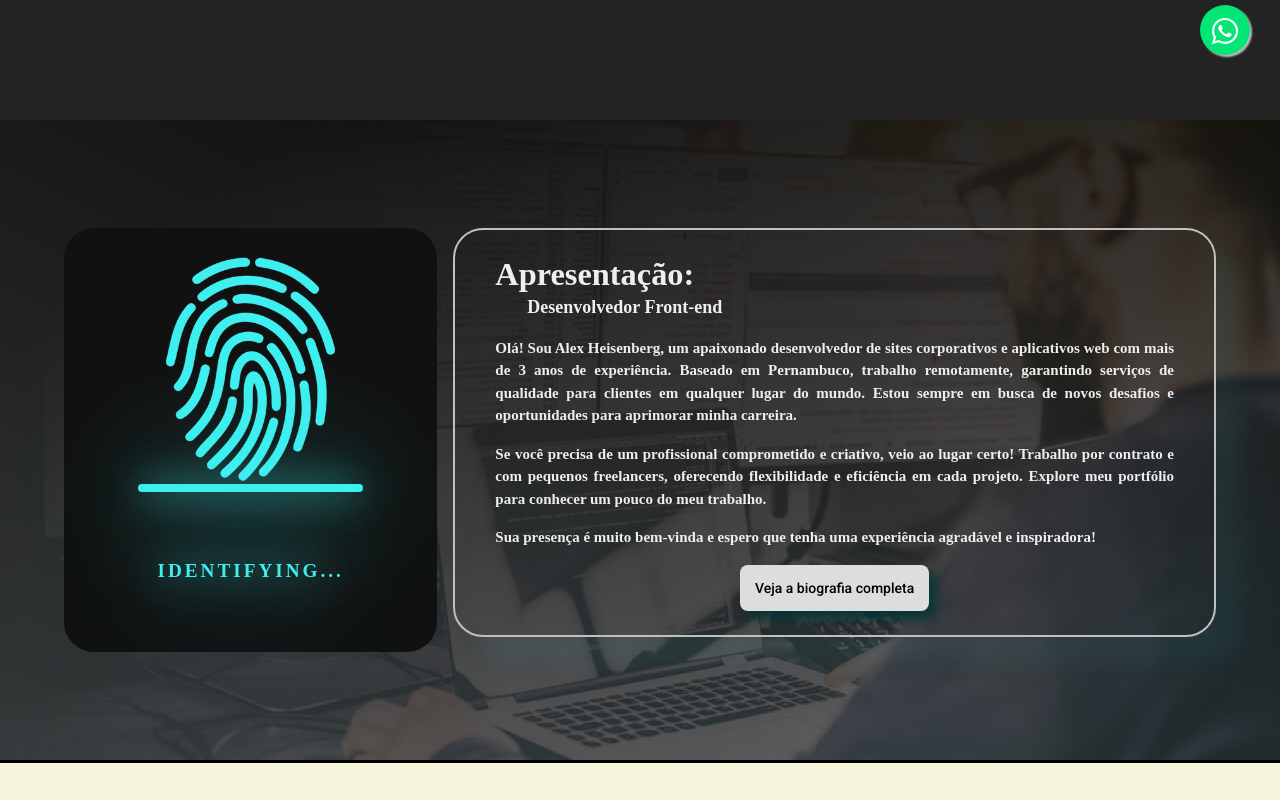
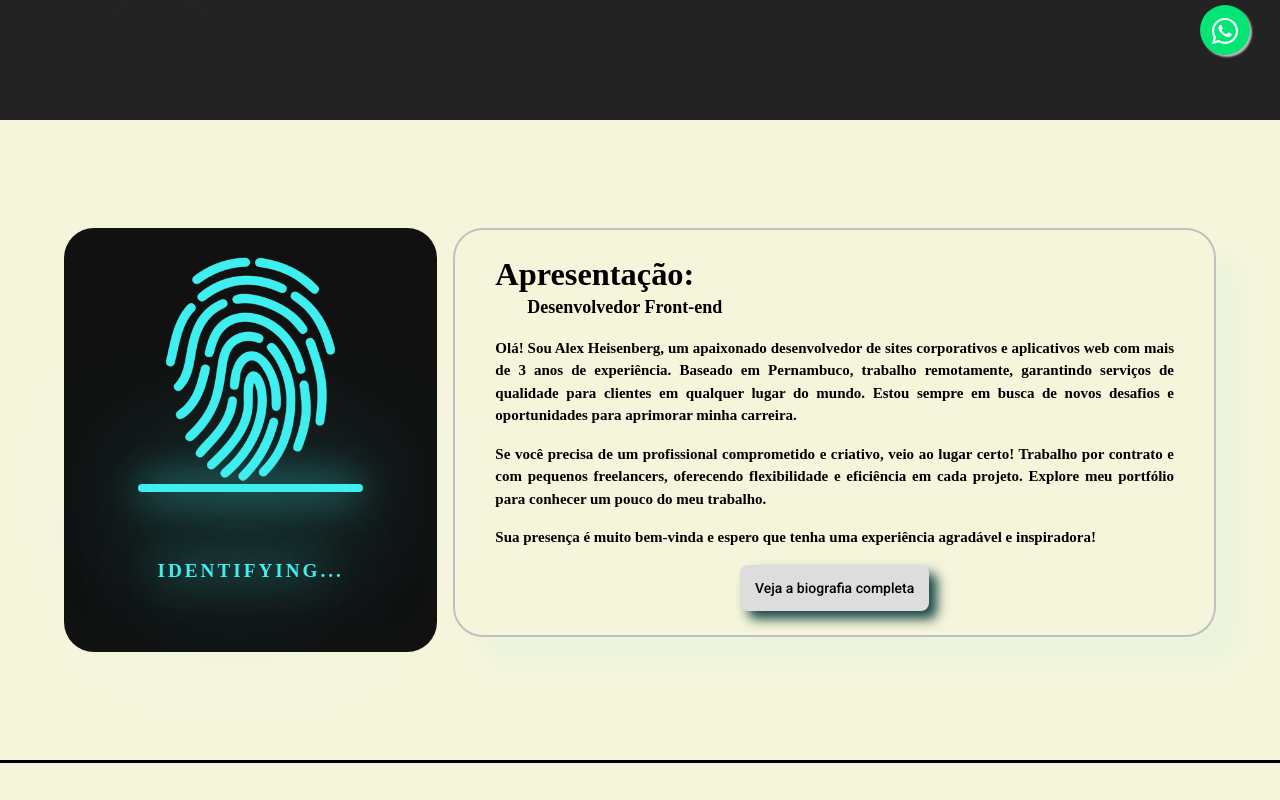
Before and after one commit to alexdev613/my-first-portfolio, a React (Vite) app: page / in a window 1280 px wide. Shown: the part 680-1480 px from the top of the page. Built offline with nearby package versions, Linux system fonts and the light colour scheme.

Commit message:
revert: I reverted the previous commit because the background image was not rendered in the deploy

```diff
--- a/src/pages/Home/sections/About/About.tsx
+++ b/src/pages/Home/sections/About/About.tsx
@@ -5,10 +5,10 @@ import { BiographyButton } from "./styles";
 
 const About = () => {
     const StyledAbout = styled("div")(({ }) => ({
-        /*backgroundColor: "beige",*/
-        backgroundImage: 'linear-gradient(to top right, rgba(255, 255, 255, 0.2), rgba(0, 0, 0, 0.2)), url(src/assets/images/programmer.png)',
-        backgroundSize: 'cover',
-        backgroundPosition: 'center',
+        backgroundColor: "beige",
+        // backgroundImage: 'linear-gradient(to top right, rgba(255, 255, 255, 0.2), rgba(0, 0, 0, 0.2)), url(src/assets/images/programmer.png)',
+        // backgroundSize: 'cover',
+        // backgroundPosition: 'center',
         minHeight: "80vh",
         display: "flex",
         alignItems: "center",
@@ -52,8 +52,8 @@ const About = () => {
                             border="2px solid silver"
                             borderRadius="1.875rem"
                             padding="1.5rem 2.5rem"
-                            color="#eee"
-                            /*color="#000"*/
+                            // color="#eee"
+                            color="#000"
                             boxShadow="25px 25px 22px rgba(63, 239, 239, 0.05)"
                         >
                             <Typography variant="h4" fontWeight="bold">Apresentação:</Typography>
```
